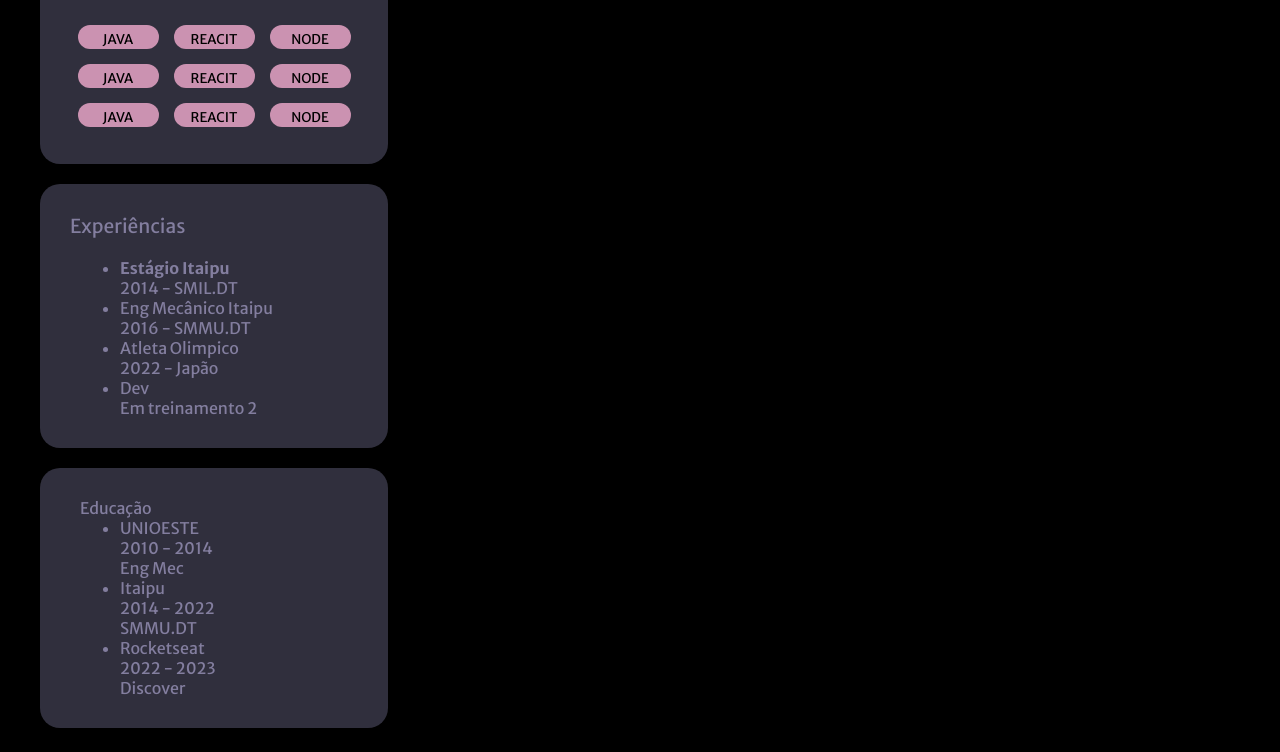
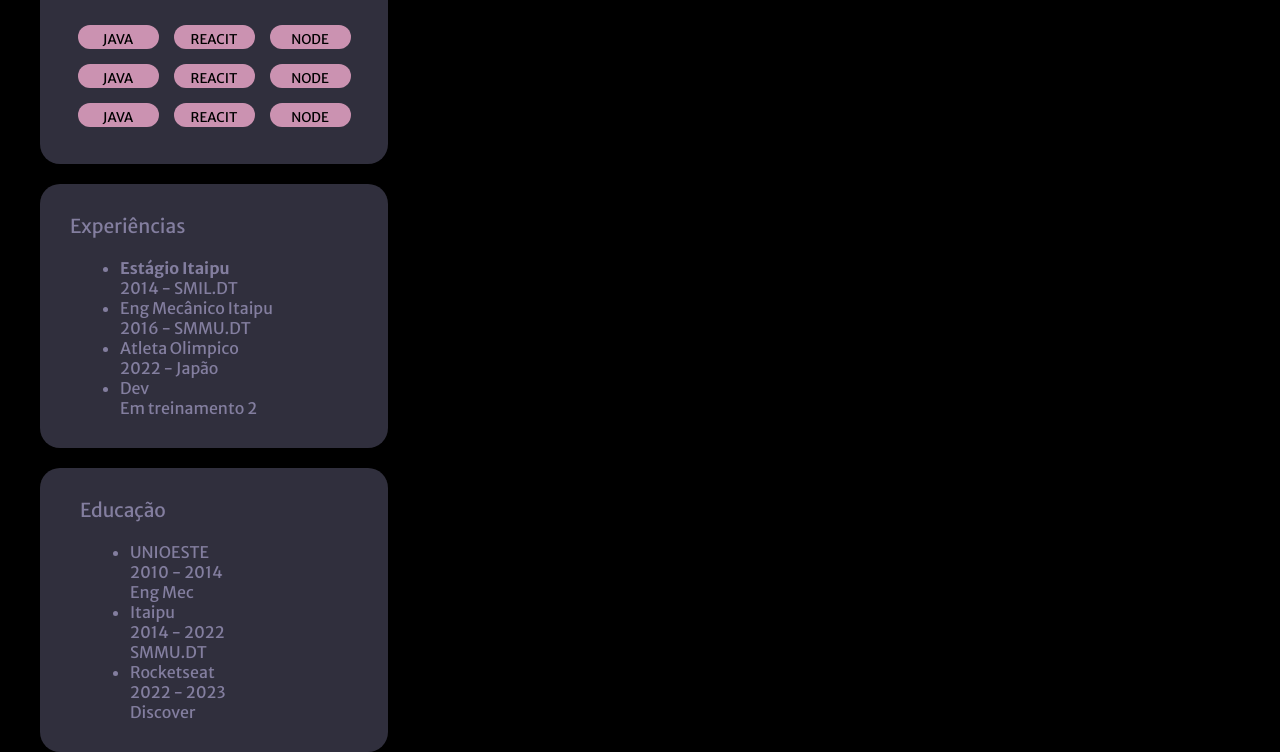
Before and after one commit to jeancarbonera/rocketseat-desafio1, a plain HTML site: page index.html in a window 1280 px wide. Shown: the part 620-1372 px from the top of the page. Before the commit the page ends 1348 px from the top, so only its background shows below. Drawn offline with Linux system fonts and the light colour scheme.

Commit message:
arrumeira caixa 15

```diff
--- a/index.html
+++ b/index.html
@@ -69,9 +69,9 @@
         </div>
 
         <div class="cx15 cx">
-            <div> Educação
+            <div class="cx131"> Educação
             </div>
-            <div>
+            <div class="cx142">
                 <ul>
                     <li>UNIOESTE <br>
                         2010 - 2014 <br>
```
